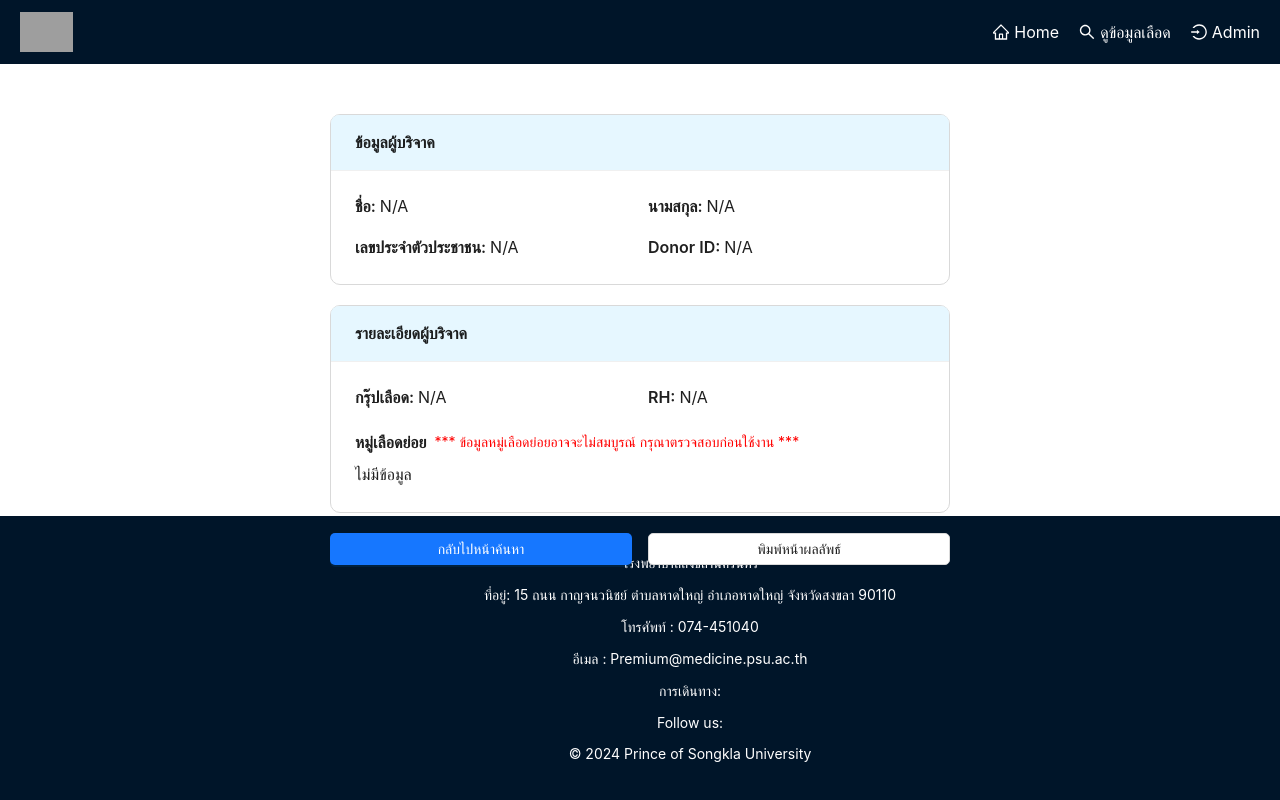
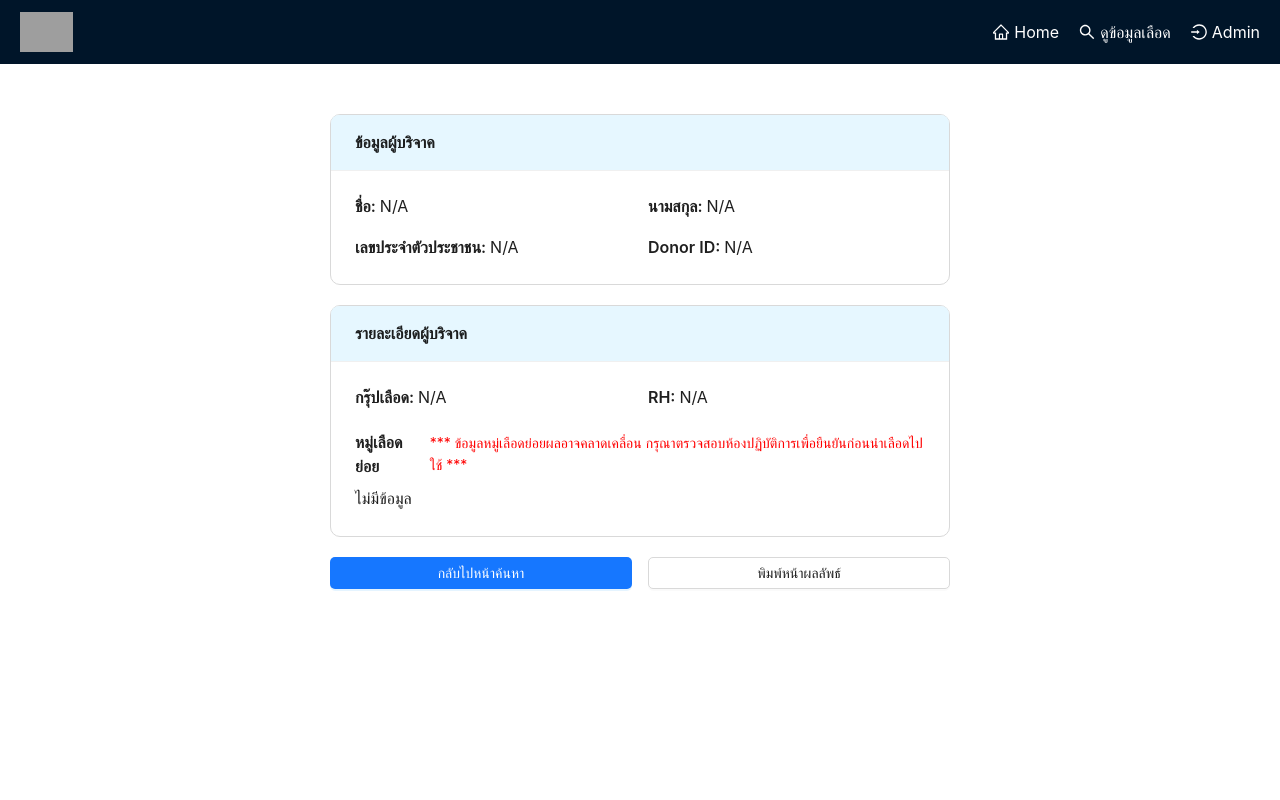
Before and after one commit to warakornkn98/searchengine, a React (Create React App) app in the folder frontend/: page /results in a window 1280 px wide. Built offline with nearby package versions, Linux system fonts and the light colour scheme; grey boxes are pictures that could not be loaded.

Commit message:
DEMO 9.9

```diff
--- a/frontend/src/App.js
+++ b/frontend/src/App.js
@@ -60,7 +60,7 @@ const App = () => {
             }
           />
         </Routes>
-        <FooterComponents/>
+        {/* <FooterComponents/> */}
       </AuthProvider>
     </BrowserRouter>
   );
--- a/frontend/src/page/ResultPage.js
+++ b/frontend/src/page/ResultPage.js
@@ -157,7 +157,7 @@ const ResultPage = () => {
                   หมู่เลือดย่อย
                 </Title>
                 <span style={{ color: "red", marginLeft: "8px" }}>
-                  *** ข้อมูลหมู่เลือดย่อยอาจจะไม่สมบูรณ์ กรุณาตรวจสอบก่อนใช้งาน ***
+                  *** ข้อมูลหมู่เลือดย่อยผลอาจคลาดเคลื่อน กรุณาตรวจสอบห้องปฏิบัติการเพื่อยืนยันก่อนนำเลือดไปใช้ ***
                 </span>
               </div>
               <Text
```
